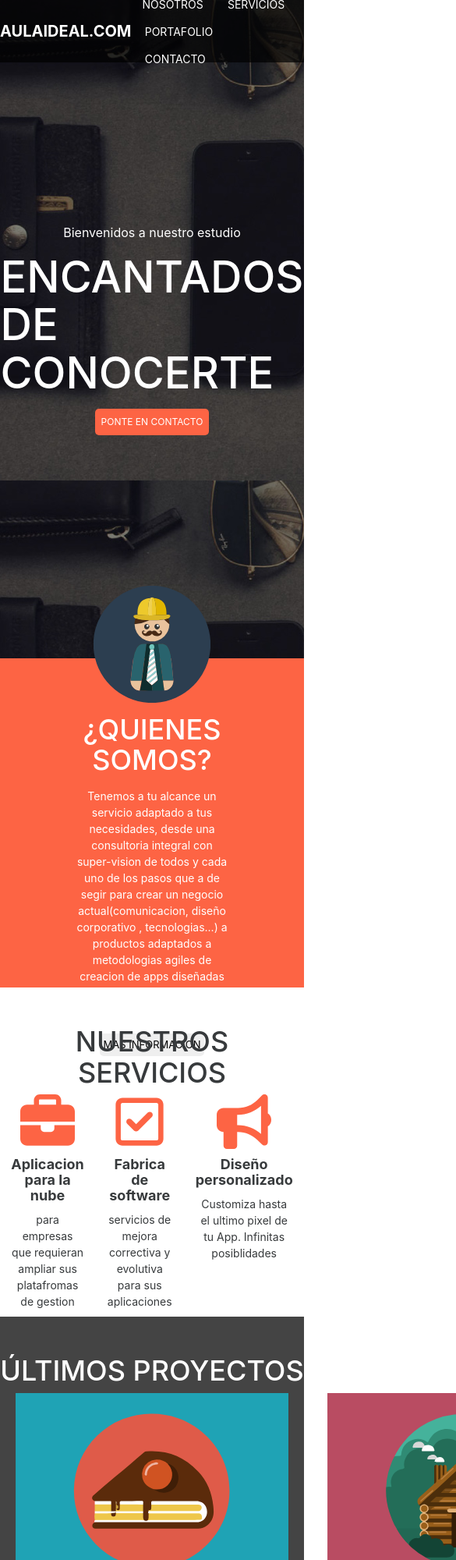
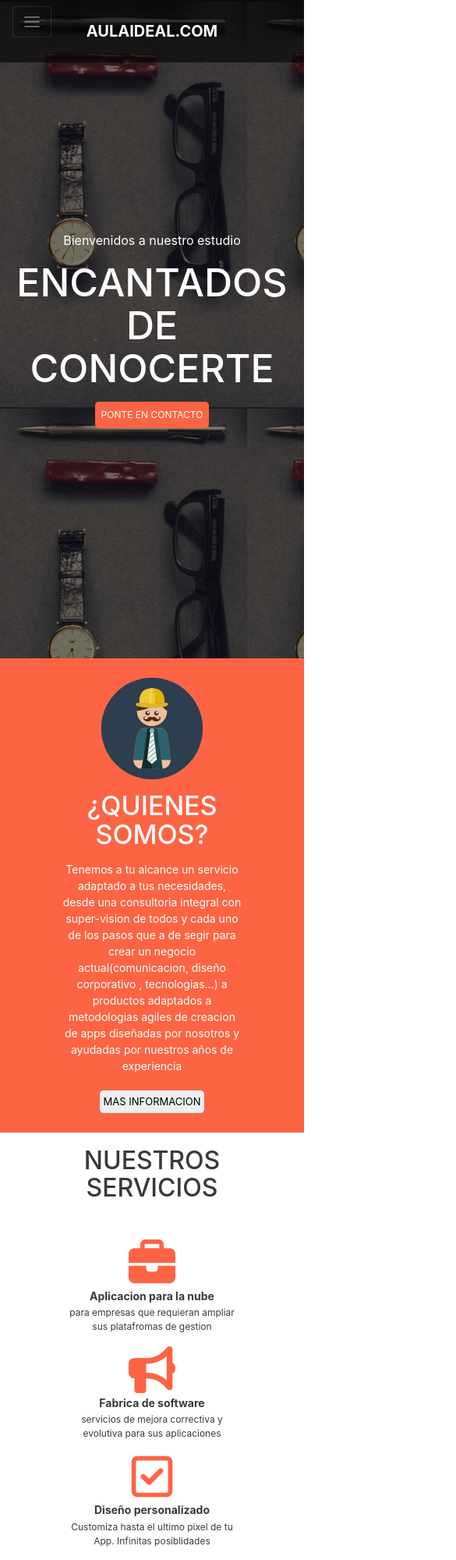
Before and after one commit to CarlosAlbertoVillafradesCAMPUS/Pagina_Web--copy-, a plain HTML site: page index.html in a window 390 px wide. Shown: the top 2000 px of the page at 78% size, 585 px wide, since content can reach past the window. Drawn offline with Linux system fonts and the light colour scheme.

Commit message:
Resposive 90%

```diff
--- a/index.html
+++ b/index.html
@@ -30,6 +30,19 @@
             <a class="nav-link" href="#!">CONTACTO</a>
           </li>
       </ul>
+      <div class="pos-f-t">
+        <div class="collapse" id="navbarToggleExternalContent">
+          <div class="bg-dark p-4">
+            <h4 class="text-white">Collapsed content</h4>
+            <span class="text-muted">Toggleable via the navbar brand.</span>
+          </div>
+        </div>
+        <nav class="navbar navbar-dark bg-dark">
+          <button class="navbar-toggler" type="button" data-toggle="collapse" data-target="#navbarToggleExternalContent" aria-controls="navbarToggleExternalContent" aria-expanded="false" aria-label="Toggle navigation">
+            <span class="navbar-toggler-icon"></span>
+          </button>
+        </nav>
+      </div>
     </div>
     <div class="container-page1">
         <div class="text">
@@ -66,7 +79,7 @@
                         </p>
                     </div>
                     <div class="image-item">
-                        <svg xmlns="http://www.w3.org/2000/svg" viewBox="0 0 448 512"><!--! Font Awesome Pro 6.2.1 by @fontawesome - https://fontawesome.com License - https://fontawesome.com/license (Commercial License) Copyright 2022 Fonticons, Inc. --><path d="M211.8 339.8C200.9 350.7 183.1 350.7 172.2 339.8L108.2 275.8C97.27 264.9 97.27 247.1 108.2 236.2C119.1 225.3 136.9 225.3 147.8 236.2L192 280.4L300.2 172.2C311.1 161.3 328.9 161.3 339.8 172.2C350.7 183.1 350.7 200.9 339.8 211.8L211.8 339.8zM0 96C0 60.65 28.65 32 64 32H384C419.3 32 448 60.65 448 96V416C448 451.3 419.3 480 384 480H64C28.65 480 0 451.3 0 416V96zM48 96V416C48 424.8 55.16 432 64 432H384C392.8 432 400 424.8 400 416V96C400 87.16 392.8 80 384 80H64C55.16 80 48 87.16 48 96z"/></svg>
+                        <svg xmlns="http://www.w3.org/2000/svg" viewBox="0 0 512 512"><!--! Font Awesome Pro 6.2.1 by @fontawesome - https://fontawesome.com License - https://fontawesome.com/license (Commercial License) Copyright 2022 Fonticons, Inc. --><path d="M480 32c0-12.9-7.8-24.6-19.8-29.6s-25.7-2.2-34.9 6.9L381.7 53c-48 48-113.1 75-181 75H192 160 64c-35.3 0-64 28.7-64 64v96c0 35.3 28.7 64 64 64l0 128c0 17.7 14.3 32 32 32h64c17.7 0 32-14.3 32-32V352l8.7 0c67.9 0 133 27 181 75l43.6 43.6c9.2 9.2 22.9 11.9 34.9 6.9s19.8-16.6 19.8-29.6V300.4c18.6-8.8 32-32.5 32-60.4s-13.4-51.6-32-60.4V32zm-64 76.7V240 371.3C357.2 317.8 280.5 288 200.7 288H192V192h8.7c79.8 0 156.5-29.8 215.3-83.3z"/></svg>
                         <h4>Fabrica de software</h4>
                         <p>
                             servicios de mejora correctiva y evolutiva
@@ -74,7 +87,7 @@
                         </p>
                     </div>
                     <div class="image-item">
-                        <svg xmlns="http://www.w3.org/2000/svg" viewBox="0 0 512 512"><!--! Font Awesome Pro 6.2.1 by @fontawesome - https://fontawesome.com License - https://fontawesome.com/license (Commercial License) Copyright 2022 Fonticons, Inc. --><path d="M480 32c0-12.9-7.8-24.6-19.8-29.6s-25.7-2.2-34.9 6.9L381.7 53c-48 48-113.1 75-181 75H192 160 64c-35.3 0-64 28.7-64 64v96c0 35.3 28.7 64 64 64l0 128c0 17.7 14.3 32 32 32h64c17.7 0 32-14.3 32-32V352l8.7 0c67.9 0 133 27 181 75l43.6 43.6c9.2 9.2 22.9 11.9 34.9 6.9s19.8-16.6 19.8-29.6V300.4c18.6-8.8 32-32.5 32-60.4s-13.4-51.6-32-60.4V32zm-64 76.7V240 371.3C357.2 317.8 280.5 288 200.7 288H192V192h8.7c79.8 0 156.5-29.8 215.3-83.3z"/></svg>
+                        <svg xmlns="http://www.w3.org/2000/svg" viewBox="0 0 448 512"><!--! Font Awesome Pro 6.2.1 by @fontawesome - https://fontawesome.com License - https://fontawesome.com/license (Commercial License) Copyright 2022 Fonticons, Inc. --><path d="M211.8 339.8C200.9 350.7 183.1 350.7 172.2 339.8L108.2 275.8C97.27 264.9 97.27 247.1 108.2 236.2C119.1 225.3 136.9 225.3 147.8 236.2L192 280.4L300.2 172.2C311.1 161.3 328.9 161.3 339.8 172.2C350.7 183.1 350.7 200.9 339.8 211.8L211.8 339.8zM0 96C0 60.65 28.65 32 64 32H384C419.3 32 448 60.65 448 96V416C448 451.3 419.3 480 384 480H64C28.65 480 0 451.3 0 416V96zM48 96V416C48 424.8 55.16 432 64 432H384C392.8 432 400 424.8 400 416V96C400 87.16 392.8 80 384 80H64C55.16 80 48 87.16 48 96z"/></svg>
                         <h4>Diseño personalizado</h4>
                         <p>
                             Customiza hasta el ultimo pixel de tu App. Infinitas posiblidades
--- a/style.css
+++ b/style.css
@@ -1,13 +1,15 @@
 body{
-    height: 100vh;
+    margin: 0;
+    padding: 0;
+    width: 100vw;
 }
 .container-header{
     display: flex;
-    width: 100%;
+    width: 100vw;
     height: 80px;
     justify-content:space-around;
     align-items: center;
-    background: rgba(0, 0, 0, .7) ;
+    background: rgba(0, 0, 0, .6) ;
     position: absolute;
 }
 .name{
@@ -31,10 +33,14 @@ body{
     background-color: #fd6444;
     color: white;
 }
+.pos-f-t{
+    display: none;
+}
 .container-page1{
     width: 100%;
     height: 100vh;
     background-image: url(/image/fondo-bienvenido-grande.jpg);
+    overflow: hidden;
     display: grid;
     place-content: center;
 }
@@ -49,8 +55,9 @@ body{
     font-size: 16px;
 }
 .text h1{
-    font-size: 56px;
+    font-size: 50px;
     margin: 15px;
+    text-align: center;
 }
 .text button {
     font-size: 12px;
@@ -63,15 +70,16 @@ body{
 }
 .container-page2{
     width: 100%;
-    height: 100vh;
+    height: auto;
     display: flex;
     flex-direction: column;
 }
 .cont-1{
     width: 100%;
-    height: 50%;
-    display: grid;
-    place-content: center;
+    height: auto;
+    display: flex;
+    align-items: center;
+    justify-content: center;
     background-color: #fd6444;
     color: white;
 }
@@ -79,27 +87,29 @@ body{
     display: flex;
     flex-direction: column;
     align-items: center;
-    width: 50%;
+    width: 60%;
+    height: auto;
     margin: auto;
     text-align: center;
 }
 .cont-image{
-    width: 150px;
-    height: 150px;
+    width: 130px;
+    height: 130px;
     border-radius: 50%;
+    margin-top: 25px;
 }
 .cont-image img{
     object-fit: cover;
 }
 .cont-1 h2{
     margin: 15px;
-    font-size: 36px;
+    font-size: 34px;
 }
 .cont-1 p{
     font-size: 14px;
 }
 .cont-1 button{
-    margin: 5px;
+    margin: 5px 0 25px 0;
     border: none;
     font-size: 13px;
     padding: 5px;
@@ -108,71 +118,113 @@ body{
 }
 .cont-2{
     width: 100%;
-    height: 50%;
+    height: auto;
 }
 .cont-2 .adjunto-design{
     display: flex;
     flex-direction: column;
     justify-content: space-between;
     align-items: center;
-    width: 50%;
-    height: 100%;
+    width: 70%;
+    height: auto;
     margin: auto;
     text-align: center;
 }
 .cont-2 h2{
-    font-size: 36px;
-    margin-top: 50px;
+    font-size: 32px;
+    margin: 18px 0;
 }
 .cont-2 .cont-images-items{
     display: flex;
-    justify-content: center;
-    margin-bottom: 50px;
+    flex-direction: row;
+    justify-content:center;
+    margin: 30px 0;
 }
 .image-item{
     display: flex;
     flex-direction: column;
     align-items: center;
-    margin: 0 15px;
+    margin: 0 20px;
 }
 .image-item svg{
-    width: 70px;
-    height: 70px;
+    width: 60px;
+    height: 60px;
     fill: #fd6444;
 }
 .image-item h4{
-    font-size: 18px;
+    font-size: 14px;
     font-weight: bold;
-    margin: 10px 0;
+    margin: 5px;
 }
 .image-item p{
-    font-size: 14px;
+    font-size: 12px;
 }
 .container-page3{
     width: 100%;
-    height: 80vh;
+    height: 100vh;
     background-color: #444444;
     display: flex;
     flex-direction: column;
-    justify-content: space-between;
+    justify-content: space-around;
     align-items: center;
     text-align: center;
 }
 .container-page3 h2{
-    font-size: 36px;
-    margin-top: 50px;
+    font-size: 32px;
+    margin-top: 18px;
     color: white;
 }
 .container-proyects{
     display: grid;
-    grid-template-columns: 350px 350px 350px;
-    gap: 50px;
-    margin-bottom: 50px;
+    grid-template-columns: 270px 270px 270px;
+    gap: 30px;
+    place-content: center;
+    margin-bottom: 20px;
+}
+.proyect img{
+    transition: all .5s;
+    cursor: pointer;
+}
+.proyect:hover img {
+    -webkit-transform:scale(1.2);transform:scale(1.2);
+    transition: all .5s;
+}
+.proyect{
+    overflow:hidden;
 }
 footer{
     background-color: #2a2a2a;
-    text-align: center;
     color: white;
     border-top: 1px solid white ;
-    height: 8vh;
+    height: 12vh;
+    line-height: 12vh;
+    text-align: center;
+  vertical-align: middle;
 }
+
+@media(max-width:680px) {
+    .container-header ul{
+        display: none;
+    }
+    .container-header{
+        flex-direction: column-reverse;
+    }
+    .pos-f-t{
+        display:block;
+    }
+    .container-page1{
+        background-image: url(/image/fondo-bienvenidos.jpg);
+    }
+    .cont-2 .cont-images-items{
+        flex-direction: column;
+    }
+    .container-page3{
+        height: auto;
+    }
+    .container-page3 h2{
+        margin-bottom: 30px;
+    }
+    .container-proyects{
+        grid-template-columns: 85vw;
+    }
+}
```
